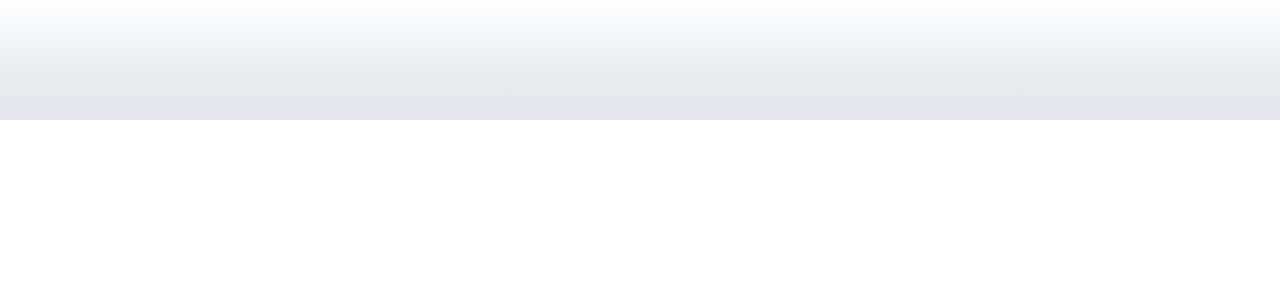
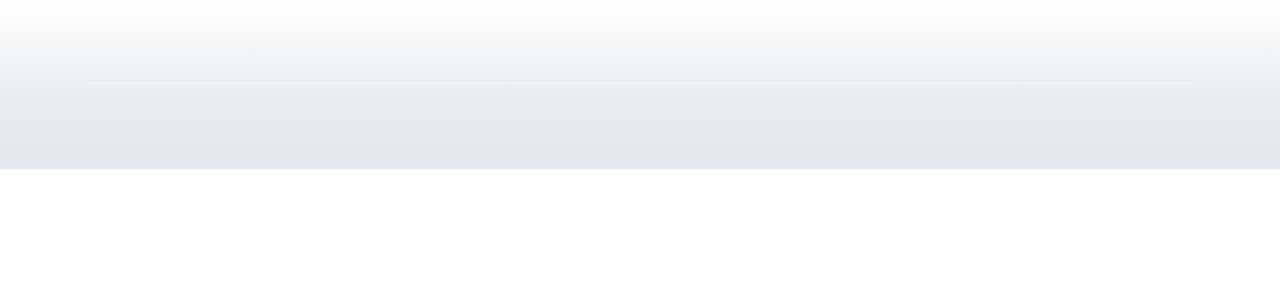
Before and after one commit to liberbell/dj14, a Django app: a page that uses ecommerce/store/templates/store/list-category.html in a window 1280 px wide. Shown: the part 56-356 px from the top of the page. Run offline with Django 5.2, Linux system fonts and the light colour scheme; data comes from the database, SQL or seed files in the repository; some libraries are stand-ins or nearby versions.

Commit message:
list-category2

```diff
--- a/ecommerce/store/templates/store/list-category.html
+++ b/ecommerce/store/templates/store/list-category.html
@@ -8,6 +8,14 @@
             <div class="pb-3 h5">
 
             </div>
+            <hr>
+            <br>
+
+            <div class="row row-cols-1 row-cols-sm-2 row-cols-md-5 g-3">
+                <div class="col">
+
+                </div>
+            </div>
         </div>
     </div>
 {% endblock content %}
```
